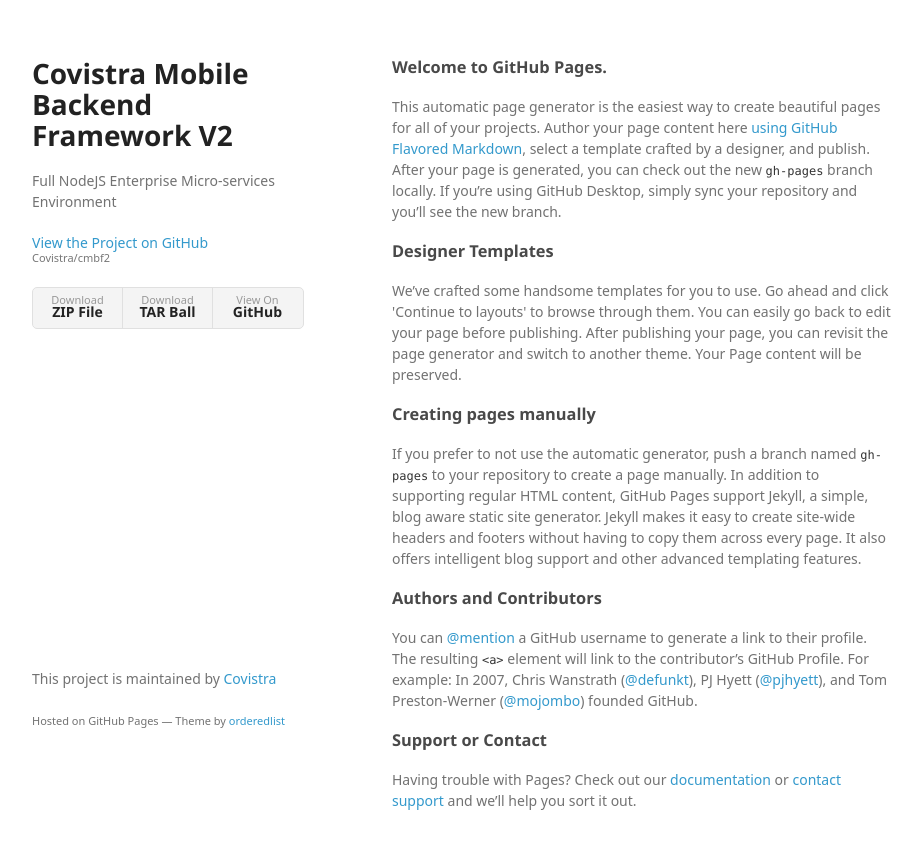
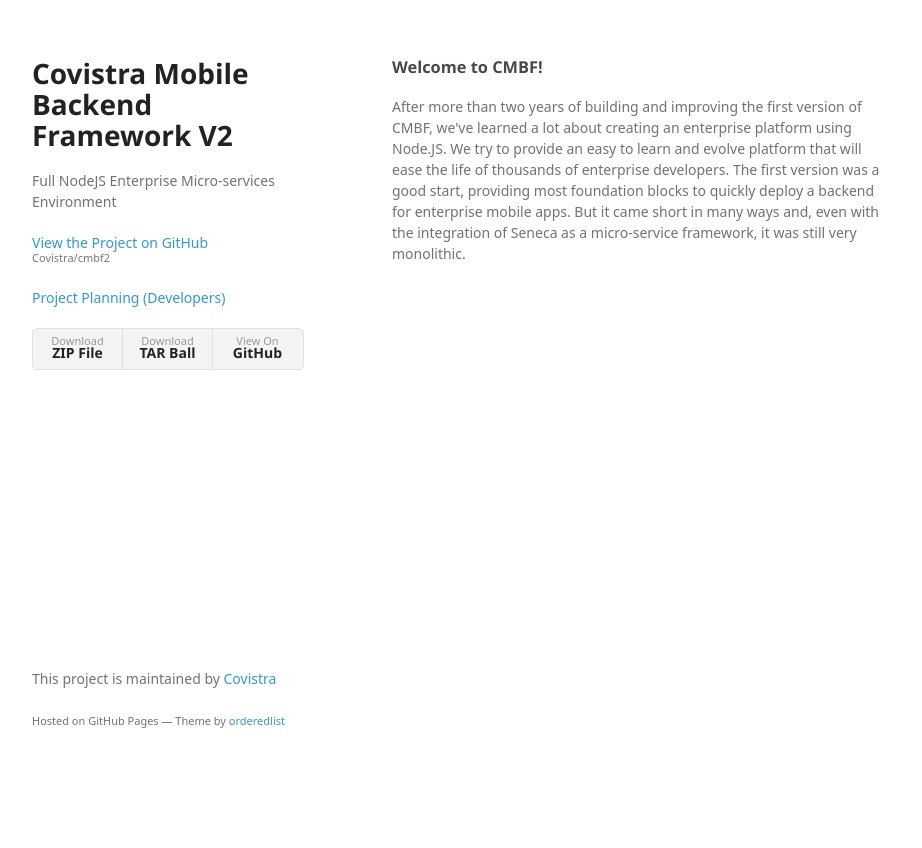
Before and after one commit to Covistra/cmbf2, a plain HTML site: page index.html in a window 1280 px wide. Shown: the whole page, without its empty margins (178-1100 px from the left). After the commit the page ends 800 px from the top, so only its background shows below. Drawn offline with Linux system fonts and the light colour scheme; a web font is replaced by a local one.

Commit message:
Add link for project kanban

```diff
--- a/index.html
+++ b/index.html
@@ -19,7 +19,7 @@
         <p>Full NodeJS Enterprise Micro-services Environment</p>
 
         <p class="view"><a href="https://github.com/Covistra/cmbf2">View the Project on GitHub <small>Covistra/cmbf2</small></a></p>
-
+        <p class="view"><a href="https://tree.taiga.io/project/jgrenon-cmbf2"> Project Planning (Developers)</a></p>
 
         <ul>
           <li><a href="https://github.com/Covistra/cmbf2/zipball/master">Download <strong>ZIP File</strong></a></li>
@@ -28,30 +28,14 @@
         </ul>
       </header>
       <section>
-        <h3>
-<a id="welcome-to-github-pages" class="anchor" href="#welcome-to-github-pages" aria-hidden="true"><span aria-hidden="true" class="octicon octicon-link"></span></a>Welcome to GitHub Pages.</h3>
+        <h3>Welcome to CMBF!</h3>
+        <p>After more than two years of building and improving the first version of CMBF, we've learned a lot about
+          creating an enterprise platform using Node.JS. We try to provide an easy to learn and evolve platform that
+          will ease the life of thousands of enterprise developers. The first version was a good start, providing most
+          foundation blocks to quickly deploy a backend for enterprise mobile apps. But it came short in many ways and,
+          even with the integration of Seneca as a micro-service framework, it was still very monolithic.
+        </p>
 
-<p>This automatic page generator is the easiest way to create beautiful pages for all of your projects. Author your page content here <a href="https://guides.github.com/features/mastering-markdown/">using GitHub Flavored Markdown</a>, select a template crafted by a designer, and publish. After your page is generated, you can check out the new <code>gh-pages</code> branch locally. If you’re using GitHub Desktop, simply sync your repository and you’ll see the new branch.</p>
-
-<h3>
-<a id="designer-templates" class="anchor" href="#designer-templates" aria-hidden="true"><span aria-hidden="true" class="octicon octicon-link"></span></a>Designer Templates</h3>
-
-<p>We’ve crafted some handsome templates for you to use. Go ahead and click 'Continue to layouts' to browse through them. You can easily go back to edit your page before publishing. After publishing your page, you can revisit the page generator and switch to another theme. Your Page content will be preserved.</p>
-
-<h3>
-<a id="creating-pages-manually" class="anchor" href="#creating-pages-manually" aria-hidden="true"><span aria-hidden="true" class="octicon octicon-link"></span></a>Creating pages manually</h3>
-
-<p>If you prefer to not use the automatic generator, push a branch named <code>gh-pages</code> to your repository to create a page manually. In addition to supporting regular HTML content, GitHub Pages support Jekyll, a simple, blog aware static site generator. Jekyll makes it easy to create site-wide headers and footers without having to copy them across every page. It also offers intelligent blog support and other advanced templating features.</p>
-
-<h3>
-<a id="authors-and-contributors" class="anchor" href="#authors-and-contributors" aria-hidden="true"><span aria-hidden="true" class="octicon octicon-link"></span></a>Authors and Contributors</h3>
-
-<p>You can <a href="https://help.github.com/articles/basic-writing-and-formatting-syntax/#mentioning-users-and-teams" class="user-mention">@mention</a> a GitHub username to generate a link to their profile. The resulting <code>&lt;a&gt;</code> element will link to the contributor’s GitHub Profile. For example: In 2007, Chris Wanstrath (<a href="https://github.com/defunkt" class="user-mention">@defunkt</a>), PJ Hyett (<a href="https://github.com/pjhyett" class="user-mention">@pjhyett</a>), and Tom Preston-Werner (<a href="https://github.com/mojombo" class="user-mention">@mojombo</a>) founded GitHub.</p>
-
-<h3>
-<a id="support-or-contact" class="anchor" href="#support-or-contact" aria-hidden="true"><span aria-hidden="true" class="octicon octicon-link"></span></a>Support or Contact</h3>
-
-<p>Having trouble with Pages? Check out our <a href="https://help.github.com/pages">documentation</a> or <a href="https://github.com/contact">contact support</a> and we’ll help you sort it out.</p>
       </section>
       <footer>
         <p>This project is maintained by <a href="https://github.com/Covistra">Covistra</a></p>
```
